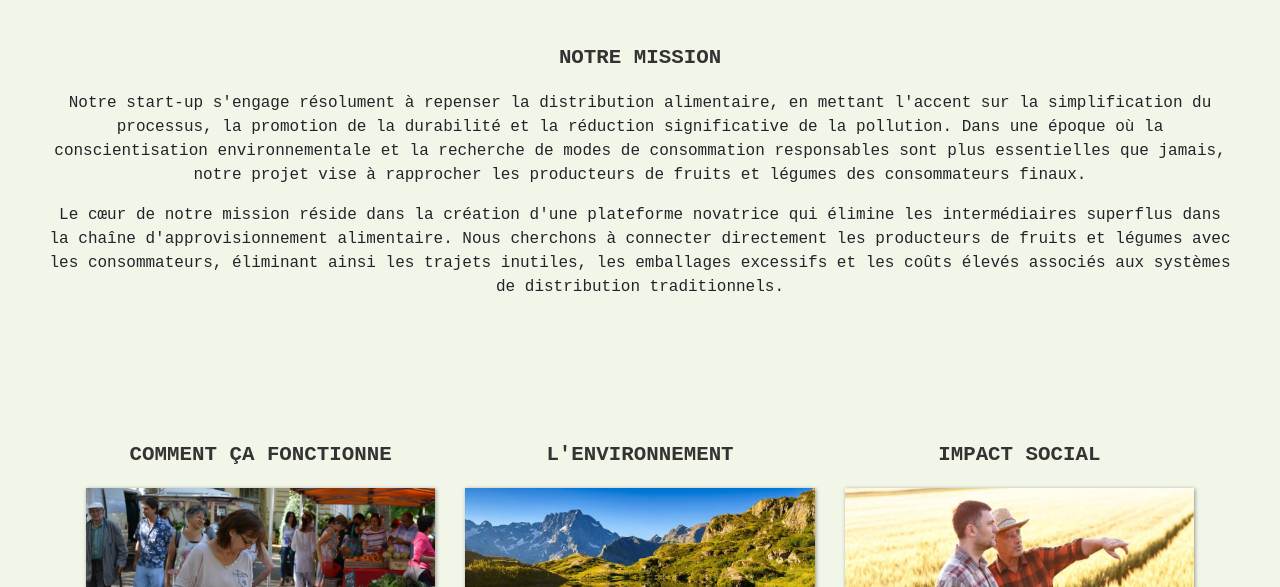
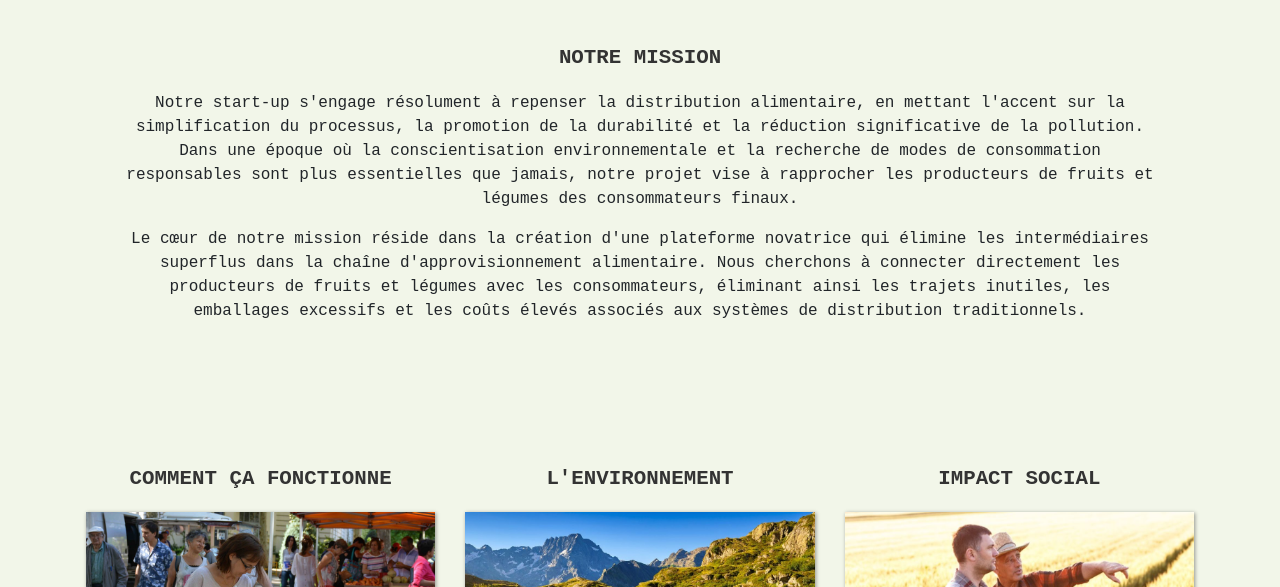
Before and after one commit to redclems/redclems.github.io, a plain HTML site: page cypres/index.html in a window 1280 px wide. Shown: the part 802-1389 px from the top of the page. Drawn offline with nearby package versions, Linux system fonts and the light colour scheme.

Commit message:
Update index.html

```diff
--- a/cypres/index.html
+++ b/cypres/index.html
@@ -33,7 +33,7 @@
         </div>
       </div>
     </header>
-    <div id="anchor" class="p-5 mb-4 bg-body-tertiary">
+    <div id="anchor" class="container p-5 mb-4 bg-body-tertiary">
         <h3 class="feature-title">Notre mission</h3>
         <p class="main-text">
             Notre start-up s'engage résolument à repenser la distribution alimentaire, en mettant l'accent sur la simplification du processus,
```
